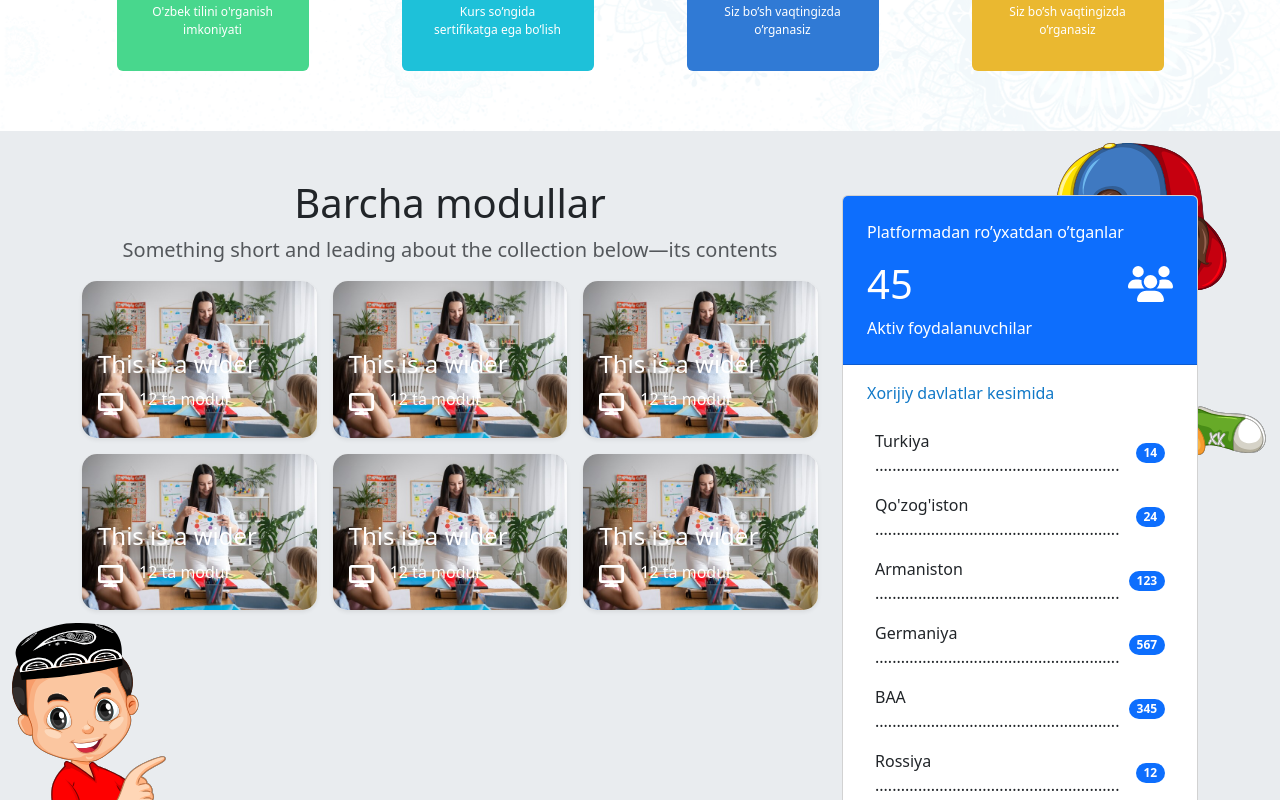
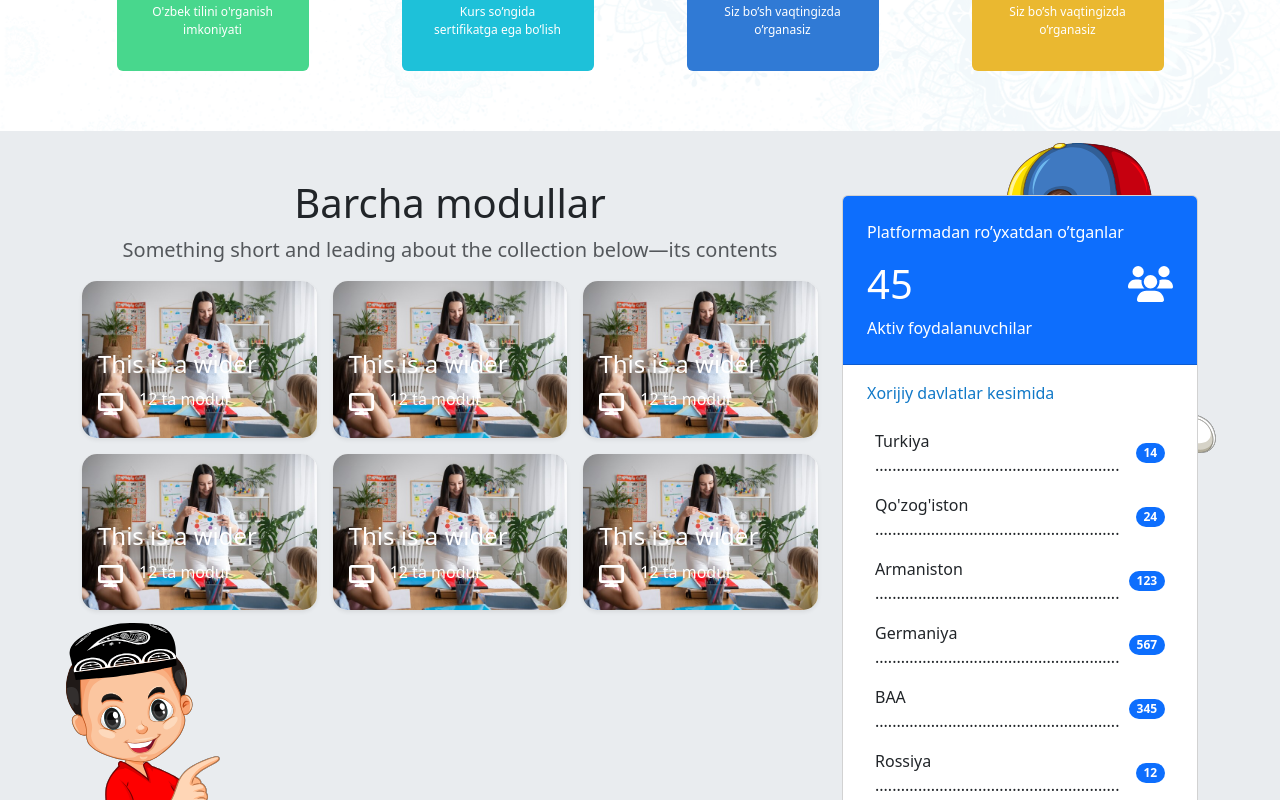
Before and after one commit to axrorbekdf/ozbektili-project, a Vue app: page / in a window 1280 px wide. Shown: the part 760-1560 px from the top of the page. Built offline with nearby package versions, Linux system fonts and the light colour scheme.

Commit message:
deploy github pages

```diff
--- a/src/views/HomeView.vue
+++ b/src/views/HomeView.vue
@@ -520,7 +520,7 @@
   background-image: url('../assets/module-left.png'), url('../assets/module-right.png');
   background-size: auto, auto;
   background-repeat: no-repeat no-repeat;
-  background-position: 0% 100%, 100% 0%;
+  background-position: 5% 100%, 95% 0%;
 }
 
 .bg-naqsh{
```
